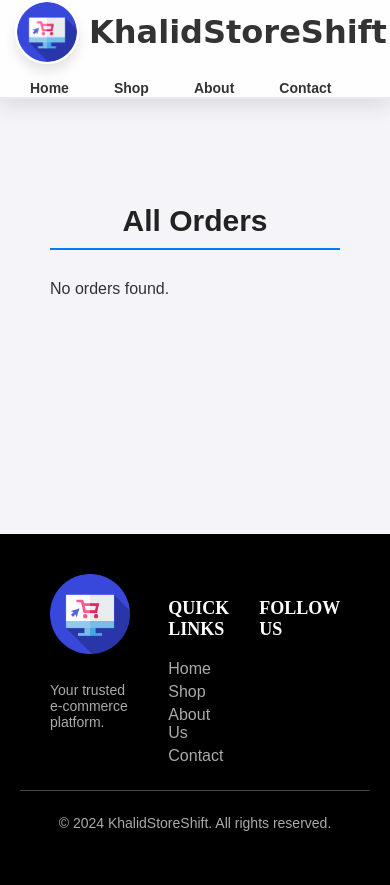
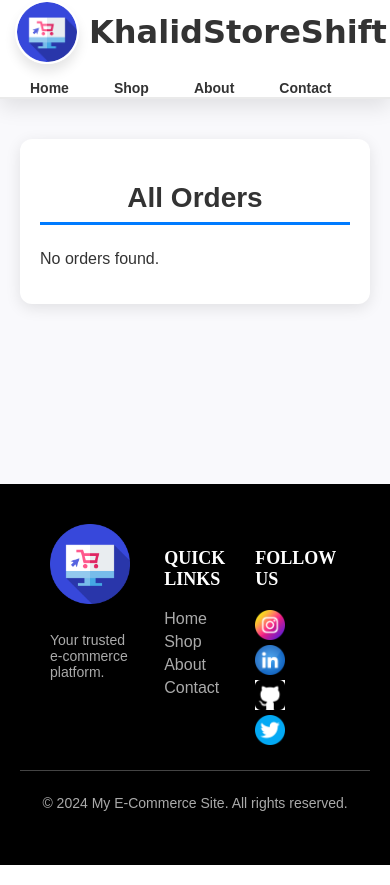
Before and after one commit to khalidhub7/khalidstoreshift, a Flask app: page /khalid_store_shift/orders in a window 390 px wide. Run offline with Flask 3, Linux system fonts and the light colour scheme; data that the repository does not hold is empty; some libraries are stand-ins or nearby versions.

Commit message:
front-end cleaning

```diff
--- a/static/styles/homepage_body.css
+++ b/static/styles/homepage_body.css
@@ -100,7 +100,6 @@ body {
     margin: 10px 0;
 }
 
-
 .add-to-cart {
     padding: 16px 30px;
     background: linear-gradient(145deg, #ff4e50, #ff6a71);
--- a/static/styles/homepage_footer.css
+++ b/static/styles/homepage_footer.css
@@ -2,20 +2,14 @@
     background-color: black;
     color: white;
     margin-top: 140px;
-
-    padding-top: 40px;
-    padding-bottom: 40px;
-    padding-left: 20px;
-    padding-right: 20px;
-
-    /* box-shadow: 0px -2px 20px rgb(108, 104, 104); */
+    padding: 40px 20px;
 }
 
 .footer-content {
     display: flex;
     justify-content: space-around;
     max-width: 100%;
-    margin: 0px 30px;
+    margin: 0 30px;
     gap: 30px;
 }
 
@@ -60,7 +54,7 @@
 }
 
 .footer-social a {
-    margin-right: 10px;
+    margin-right: 20px;
     font-size: 20px;
     color: #aaa;
 }
@@ -78,14 +72,6 @@
     color: #aaa;
 }
 
-
-
-
-
-.footer-social a {
-    margin-right: 20px;
-}
-
 .footer-social .social-icon {
     width: 30px;
     height: 30px;
@@ -94,17 +80,9 @@
 
 .footer-social .social-icon:hover {
     transform: scale(1.2);
+    filter: brightness(1.2);
 }
-
-.footer-social a:hover .social-icon {
-    filter: brightness(1.2); /* Optional: Adds a hover effect for icons */
-}
-
 
 #gitcolor {
     background-color: white;
 }
-
-#footer-logo {
-    color: white;
-}
--- a/static/styles/homepage_header.css
+++ b/static/styles/homepage_header.css
@@ -50,7 +50,6 @@ header .input-bar {
     background-color: #fff;
     color: #333;
     font-size: 16px;
-    font-family: 'Segoe UI', Tahoma, Geneva, Verdana, sans-serif;
     box-shadow: 0 4px 12px rgba(0, 0, 0, 0.1);
     transition: all 0.3s ease-in-out;
 }
--- a/static/styles/landing_header.css
+++ b/static/styles/landing_header.css
@@ -1,28 +1,25 @@
-/* General Body Styles */
 body {
     margin: 0;
     padding: 0;
     font-family: 'Segoe UI', Tahoma, Geneva, Verdana, sans-serif;
-    background-color: #f9f9f9; /* Soft background color for the page */
+    background-color: #f9f9f9;
 }
 
-/* Header Styling */
 header {
     height: 80px;
     display: flex;
     align-items: center;
     justify-content: space-between;
     padding: 0 30px;
-    background: rgba(255, 255, 255, 0.9); /* Slightly opaque white */
+    background: rgba(255, 255, 255, 0.9);
     color: #333;
     box-shadow: 0 8px 20px rgba(0, 0, 0, 0.1);
     position: sticky;
     top: 0;
     z-index: 1000;
-    border-bottom: 2px solid #eaeaea; /* Subtle line at the bottom */
+    border-bottom: 2px solid #eaeaea;
 }
 
-/* Left Side (Logo and Title) */
 .header-left {
     display: flex;
     align-items: center;
@@ -46,7 +43,7 @@ header .logo:hover {
 }
 
 header .titlee {
-    font-size: 32px; /* Reduced font size for better balance */
+    font-size: 32px;
     font-weight: bold;
     color: #333;
     transition: all 0.3s ease;
@@ -56,11 +53,10 @@ header .titlee {
 }
 
 header .titlee:hover {
-    color: #007bff; /* Change color on hover */
-    transform: scale(1.1); /* Slight zoom effect */
+    color: #007bff;
+    transform: scale(1.1);
 }
 
-/* Navigation Menu - Always Horizontal */
 header nav ul {
     list-style: none;
     display: flex;
@@ -78,19 +74,17 @@ header nav ul li a {
     color: #333;
     font-weight: 600;
     padding: 12px 20px;
-    border-radius: 25px; /* More rounded buttons */
+    border-radius: 25px;
     font-size: 16px;
     transition: background-color 0.3s ease, transform 0.2s ease, color 0.3s ease;
 }
 
-/* Hover Effects for Links */
 header nav ul li a:hover {
-    background-color: rgba(0, 123, 255, 0.1); /* Light blue hover effect */
-    color: #007bff; /* Change text color to blue */
-    transform: scale(1.05); /* Slight zoom effect */
+    background-color: rgba(0, 123, 255, 0.1);
+    color: #007bff;
+    transform: scale(1.05);
 }
 
-/* Responsive Design for Small Screens */
 @media (max-width: 768px) {
     header {
         padding: 0 15px;
@@ -104,10 +98,9 @@ header nav ul li a:hover {
         gap: 10px;
     }
 
-    /* Keep Navigation Links Horizontal Even on Small Screens */
     header nav ul {
         display: flex;
-        flex-direction: row; /* Horizontal layout on small screens */
+        flex-direction: row;
         gap: 15px;
         align-items: center;
     }
--- a/static/styles/login.css
+++ b/static/styles/login.css
@@ -4,12 +4,8 @@ body {
     min-height: 100vh;
     margin: 0;
     font-family: 'Arial', sans-serif;
-    background-color: #f9f9f9;
+    background: #f9f9f9 url('../images/horo/3.jpg') center / cover no-repeat;
     color: #333;
-    background-image: url('../images/horo/3.jpg');
-    background-size: cover;
-    background-repeat: no-repeat;
-    background-position: center;
 }
 
 main {
--- a/static/styles/orders.css
+++ b/static/styles/orders.css
@@ -5,33 +5,34 @@ body {
     margin: 0;
     font-family: 'Arial', sans-serif;
     color: #333;
-    background-color: #f4f4f9;
+    background-color: #f9f9fc;
 }
 
 main {
     flex: 1;
-    padding: 50px 20px;
+    padding: 40px 20px;
     display: flex;
     justify-content: center;
     align-items: flex-start;
-    background-color: #f4f4f9;
 }
 
 .order-history {
-    padding: 30px;
+    padding: 25px;
     border-radius: 12px;
     width: 90%;
-    max-width: 900px;
+    max-width: 800px;
+    background: #fff;
+    box-shadow: 0 4px 15px rgba(0, 0, 0, 0.1);
 }
 
 .order-history h1 {
-    font-size: 30px;
+    font-size: 28px;
     font-weight: bold;
-    color: #222;
+    color: #333;
     text-align: center;
-    margin-bottom: 30px;
-    border-bottom: 2px solid #007bff;
-    padding-bottom: 10px;
+    margin-bottom: 25px;
+    border-bottom: 3px solid #007bff;
+    padding-bottom: 8px;
 }
 
 .order-list {
@@ -91,29 +90,31 @@ main {
 }
 
 .order-item ul li strong {
-    color: #333;
+    color: #444;
 }
 
 .view-details {
-    padding: 10px 20px;
+    padding: 10px 18px;
     font-size: 14px;
     color: white;
     background-color: #007bff;
     border: none;
-    border-radius: 5px;
+    border-radius: 6px;
     cursor: pointer;
     transition: background-color 0.3s ease, transform 0.2s ease;
-    margin-top: 15px;
+    margin-top: 10px;
+    text-align: center;
 }
 
 .view-details:hover {
     background-color: #0056b3;
-    transform: scale(1.05);
+    transform: translateY(-2px) scale(1.02);
 }
 
 @media (max-width: 768px) {
     .order-history {
         width: 95%;
+        padding: 20px;
     }
 
     .order-item {
--- a/templates/orders.html
+++ b/templates/orders.html
@@ -36,7 +36,6 @@
                             <p><strong>Date:</strong> {{ order.order_date }}</p>
                             <p><strong>Total:</strong> ${{ order.total_price }}</p>
                             <p><strong>Status:</strong> {{ order.status }}</p>
-                            <!-- New fields added here -->
                             <p><strong>Full Name:</strong> {{ order.full_name }}</p>
                             <p><strong>Address:</strong> {{ order.address }}</p>
                             <p><strong>Payment Method:</strong> {{ order.payment_method }}</p>
@@ -62,28 +61,36 @@
     <footer class="footer">
         <div class="footer-content">
             <div class="footer-logo">
-                <img src="{{ url_for('static', filename='images/logo_transparent.png') }}" alt="Logo">
+                <img id="footer-logo" src="../static/images/logo_transparent.png" alt="Logo">
                 <p>Your trusted e-commerce platform.</p>
             </div>
             <div class="footer-nav">
                 <h4>Quick Links</h4>
                 <ul>
-                    <li><a href="/">Home</a></li>
-                    <li><a href="/products">Shop</a></li>
-                    <li><a href="#">About Us</a></li>
+                    <li><a href="/khalid_store_shift">Home</a></li>
+                    <li><a href="/khalid_store_shift/products">Shop</a></li>
+                    <li><a href="/khalid_store_shift/#about-section">About</a></li>
                     <li><a href="#">Contact</a></li>
                 </ul>
             </div>
             <div class="footer-social">
-                <h4>Follow Us</h4>
-                <a href="https://facebook.com" target="_blank" aria-label="Facebook"><i class="fab fa-facebook"></i></a>
-                <a href="https://twitter.com" target="_blank" aria-label="Twitter"><i class="fab fa-twitter"></i></a>
-                <a href="https://instagram.com" target="_blank" aria-label="Instagram"><i class="fab fa-instagram"></i></a>
-                <a href="https://linkedin.com" target="_blank" aria-label="LinkedIn"><i class="fab fa-linkedin"></i></a>
+                <h4 id="ab">Follow Us</h4>
+                <a href="https://instagram.com" target="_blank" aria-label="Instagram">
+                    <img src="../static/images/logo/instagram.png" alt="Instagram" class="social-icon">
+                </a>
+                <a href="https://linkedin.com" target="_blank" aria-label="LinkedIn">
+                    <img src="../static/images/logo/linkedin.png" alt="LinkedIn" class="social-icon">
+                </a>
+                <a href="https://github.com" target="_blank" aria-label="GitHub">
+                    <img id="gitcolor" src="../static/images/logo/github.png" alt="GitHub" class="social-icon">
+                </a>
+                <a href="https://twitter.com" target="_blank" aria-label="Twitter">
+                    <img src="../static/images/logo/twitter.png" alt="Twitter" class="social-icon">
+                </a>
             </div>
         </div>
         <div class="footer-bottom">
-            <p>&copy; 2024 KhalidStoreShift. All rights reserved.</p>
+            <p>&copy; 2024 My E-Commerce Site. All rights reserved.</p>
         </div>
     </footer>
 </body>
```
Also changed, not shown: other parts of static/styles/orders.css (+11 -13 lines), static/styles/cartpage.css (+1 -20 lines), static/styles/checkout.css (+0 -7 lines), static/styles/landing.css (+3 -5 lines), templates/cart.html (+20 -29 lines), templates/checkout.html (+15 -37 lines), templates/landing.html (+5 -10 lines), templates/login.html (+17 -44 lines), templates/products.html (+15 -42 lines), templates/register.html (+18 -40 lines).
